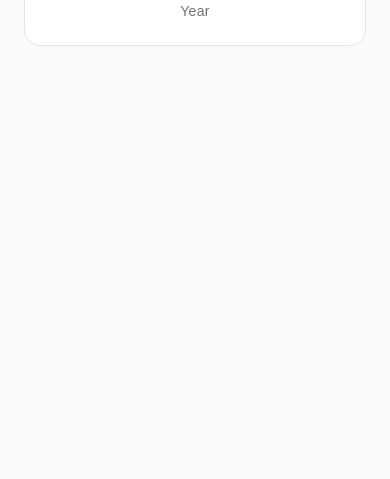
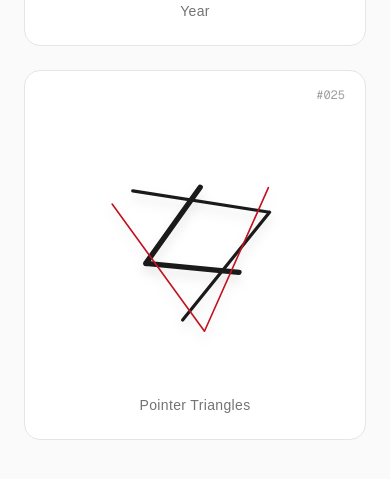
Before and after one commit to qing4132/clocks, a Next.js app: page / in a window 390 px wide. Shown: the part 9450-9929 px from the top of the page. Before the commit the page ends 9560 px from the top, so only its background shows below. Built offline with nearby package versions, Linux system fonts and the light colour scheme; no server answers.

Commit message:
Add pointer triangles clock

```diff
--- /dev/null
+++ b/src/clocks/pointer-triangles/PointerTrianglesClock.tsx
@@ -0,0 +1,52 @@
+"use client";
+
+import { useWallClock } from "../useWallClock";
+
+const INK = "#1a1a1a";
+const PAPER = "#fafaf7";
+const RED = "#c1121f";
+
+function polar(angleDeg: number, r: number) {
+  const a = ((angleDeg - 90) * Math.PI) / 180;
+  return {
+    x: Math.round(Math.cos(a) * r * 1000) / 1000,
+    y: Math.round(Math.sin(a) * r * 1000) / 1000,
+  };
+}
+
+function trianglePath(angleDeg: number, r: number) {
+  const tip = polar(angleDeg, r);
+  const left = polar(angleDeg + 120, r);
+  const right = polar(angleDeg + 240, r);
+  return `M ${tip.x} ${tip.y} L ${left.x} ${left.y} M ${tip.x} ${tip.y} L ${right.x} ${right.y}`;
+}
+
+export default function PointerTrianglesClock() {
+  const now = useWallClock(1000);
+
+  const h = now ? now.getHours() % 12 : 0;
+  const m = now ? now.getMinutes() : 0;
+  const s = now ? now.getSeconds() : 0;
+
+  const secondAngle = s * 6;
+  const minuteAngle = m * 6 + s * 0.1;
+  const hourAngle = h * 30 + m * 0.5;
+
+  return (
+    <svg
+      viewBox="-100 -100 200 200"
+      className="w-72 h-72 sm:w-96 sm:h-96 drop-shadow-xl"
+      role="img"
+      aria-label="Pointer triangles clock"
+    >
+      {now && (
+        <>
+          <path d={trianglePath(hourAngle, 50)} fill="none" stroke={INK} strokeWidth="5" strokeLinecap="round" />
+          <path d={trianglePath(minuteAngle, 74)} fill="none" stroke={INK} strokeWidth="3" strokeLinecap="round" />
+          <path d={trianglePath(secondAngle, 84)} fill="none" stroke={RED} strokeWidth="1.5" strokeLinecap="round" />
+
+        </>
+      )}
+    </svg>
+  );
+}
--- a/src/clocks/registry.ts
+++ b/src/clocks/registry.ts
@@ -25,6 +25,7 @@ import ColorClock from "./color/ColorClock";
 import { SorobanClock } from "./soroban/SorobanClock";
 import ShengxiaoClock from "./shengxiao/ShengxiaoClock";
 import YearClock from "./year/YearClock";
+import PointerTrianglesClock from "./pointer-triangles/PointerTrianglesClock";
 
 export type ClockEntry = {
   slug: string;
@@ -217,6 +218,14 @@ export const clocks: ClockEntry[] = [
       "复刻 #018 世纪钟的结构，但外圈不再标记百年，而是标记当前年份（1 月 1 日 → 下一年 1 月 1 日）的进度。走过的部分化作一圈缓缓流动的蓝色细砂。",
     Component: YearClock,
   },
+  {
+    slug: "pointer-triangles",
+    name: "三角指针钟",
+    nameEn: "Pointer Triangles",
+    description:
+      "基于 #001 的圆形钟。时、分、秒三根指针各自把尖端作为正三角形的一个顶点；另外两个顶点由这个尖端绕表心旋转 120° 和 240° 得到，因此每个三角形的重心都落在表心，并随对应指针一起转动。",
+    Component: PointerTrianglesClock,
+  },
 ];
 
 export function getClock(slug: string): ClockEntry | undefined {
--- a/src/clocks/shengxiao/ShengxiaoClock.tsx
+++ b/src/clocks/shengxiao/ShengxiaoClock.tsx
@@ -150,7 +150,6 @@ function Animal({
         height: size,
         transform: "translate(-50%, -50%)",
         transition: "width 0.3s ease, height 0.3s ease",
-        filter: active ? "drop-shadow(0 2px 4px rgba(0,0,0,0.18))" : "none",
       }}
     >
       {data ? (
```
